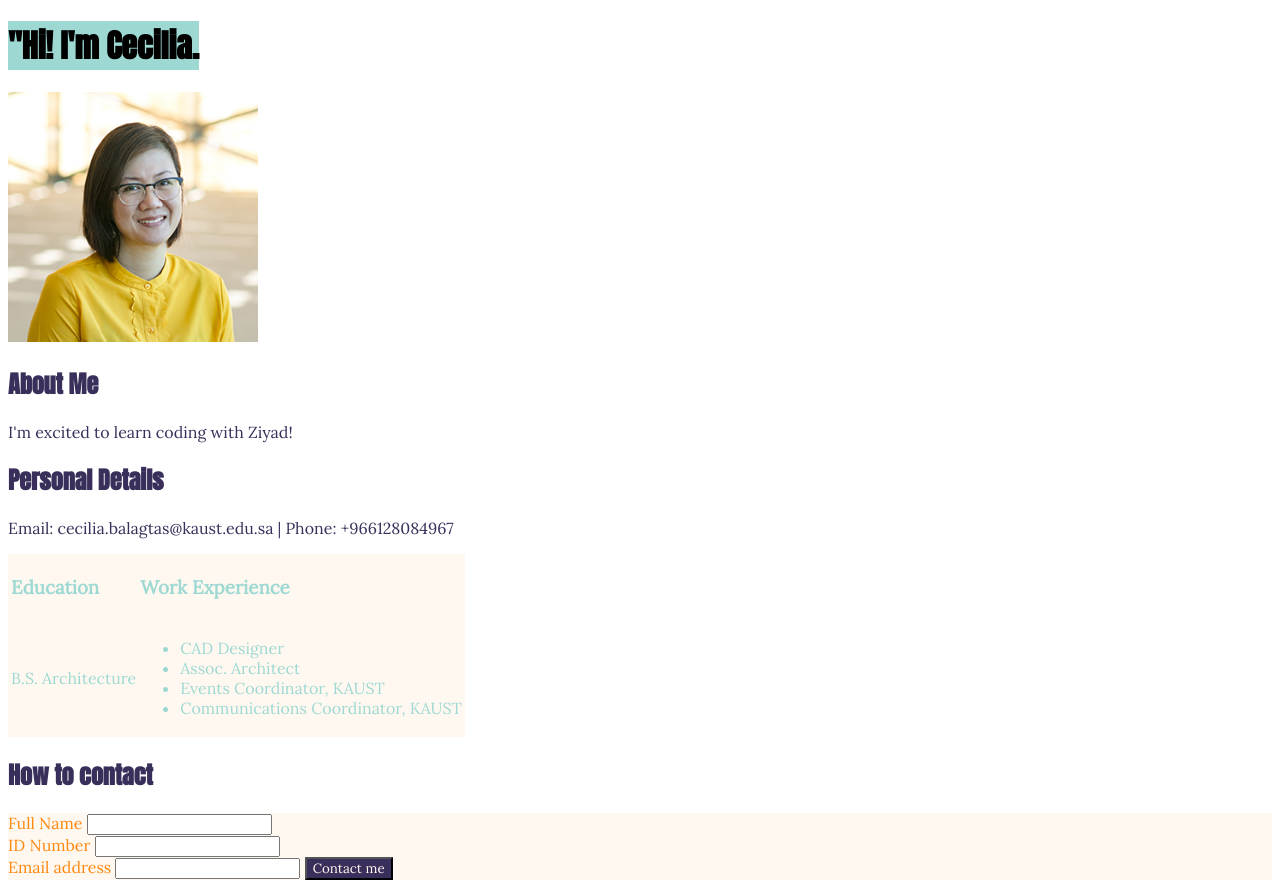
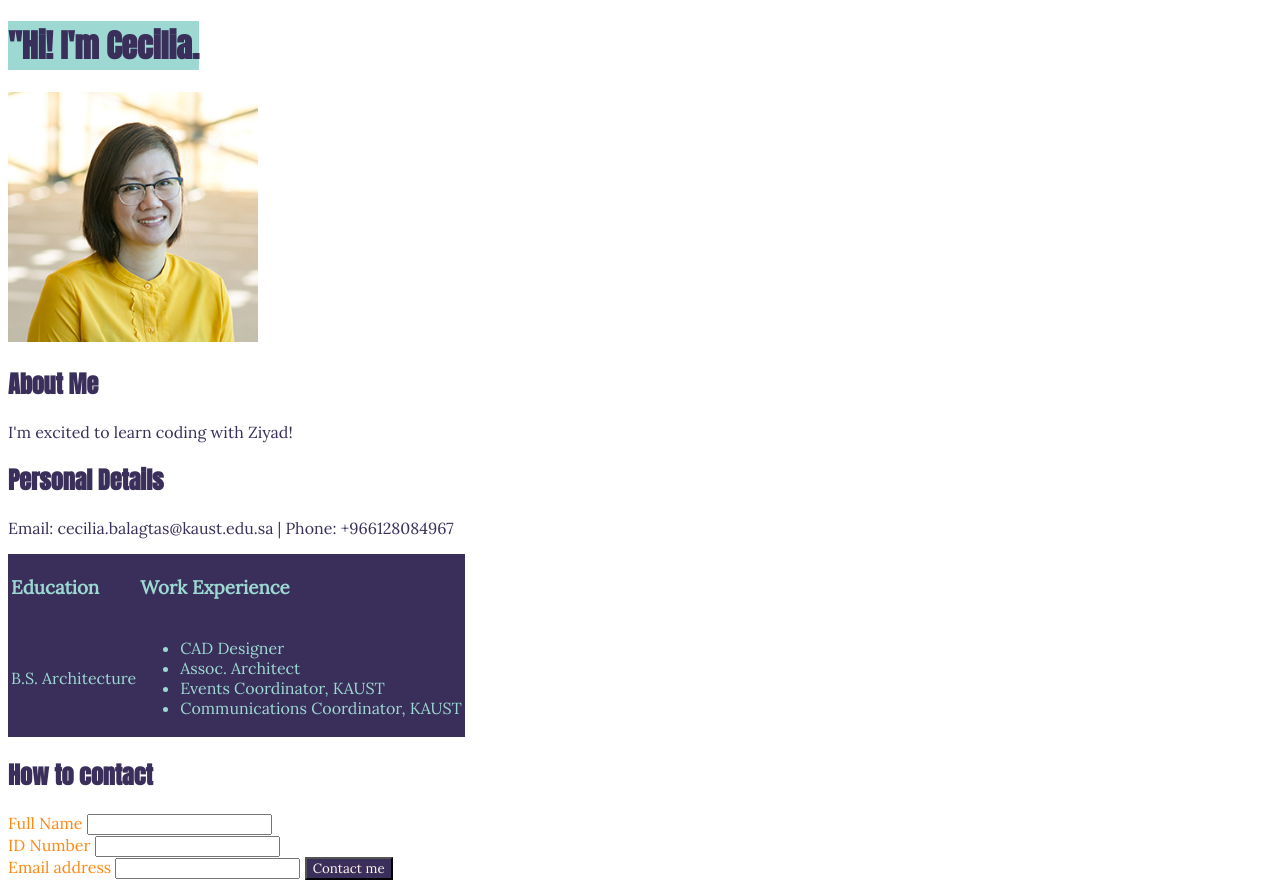
Before and after one commit to Raqmiyyan/personal-portfolio-CDBalagtas, a plain HTML site: page index.html in a window 1280 px wide. Drawn offline with Linux system fonts and the light colour scheme.

Commit message:
with font style-2

```diff
--- a/index.html
+++ b/index.html
@@ -13,7 +13,7 @@
 
     </head>
     <body>
-        <h1><span>"Hi! I'm Cecilia.</span></h1>
+        <h1 class="purple"><span>"Hi! I'm Cecilia.</span></h1>
         <img src="Cecilia.jpg" width="250px" height="250px">
         <h2 class="purple">About Me</h2>
         <p>I'm excited to learn coding with Ziyad!</p>
--- a/style.css
+++ b/style.css
@@ -3,16 +3,22 @@ p{
     font-family: 'Anton', sans-serif;
     font-family: 'Lora', serif;
 }
+h2:hover{
+    color:#9DD9D2;
+}
 table:hover {
     color: #F4D06F;
 
 }
-table, form, button {
+table, button {
     font-family: 'Anton', sans-serif;
     font-family: 'Lora', serif;
-    background-color: #fff8f0;
+    background-color: #392F5A;
 }
-
+form {
+    font-family: 'Anton', sans-serif;
+    font-family: 'Lora', serif;
+}
 h1, h2
 {
     font-family: 'Anton', sans-serif;
```
